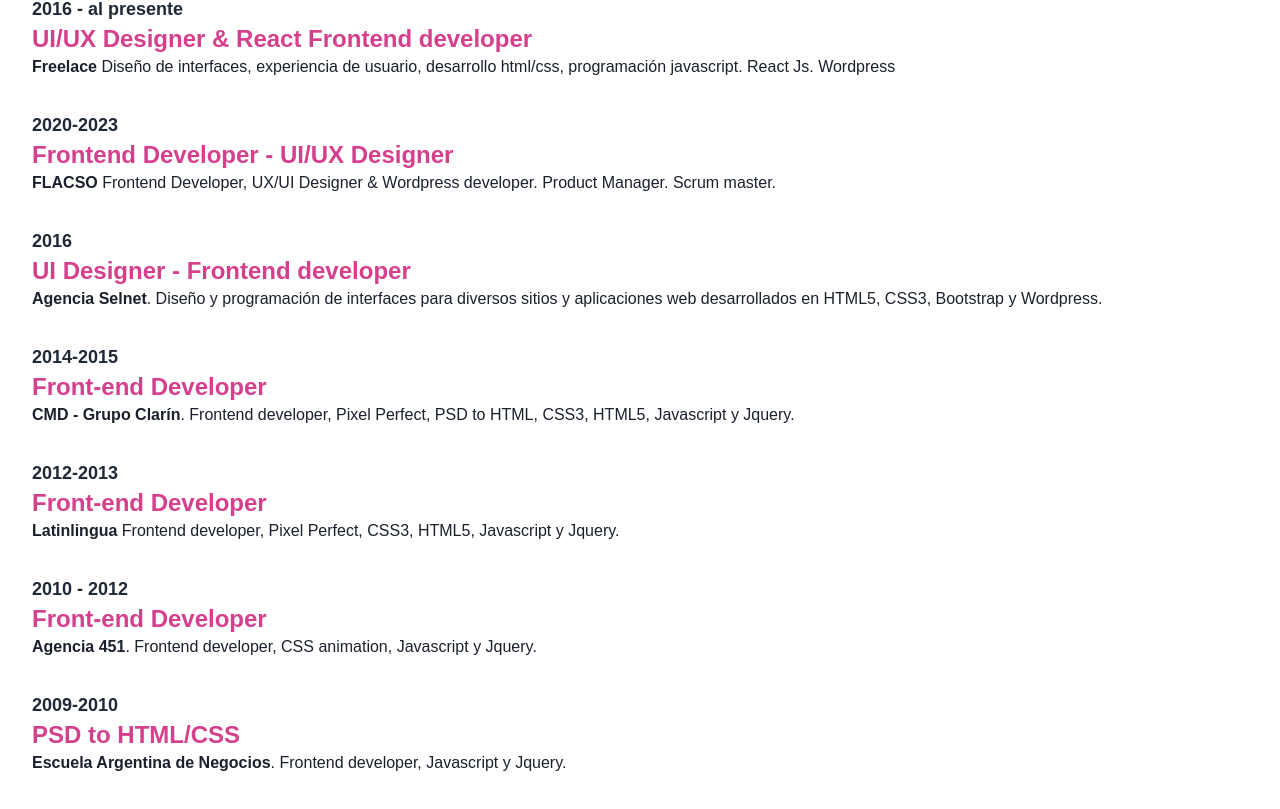
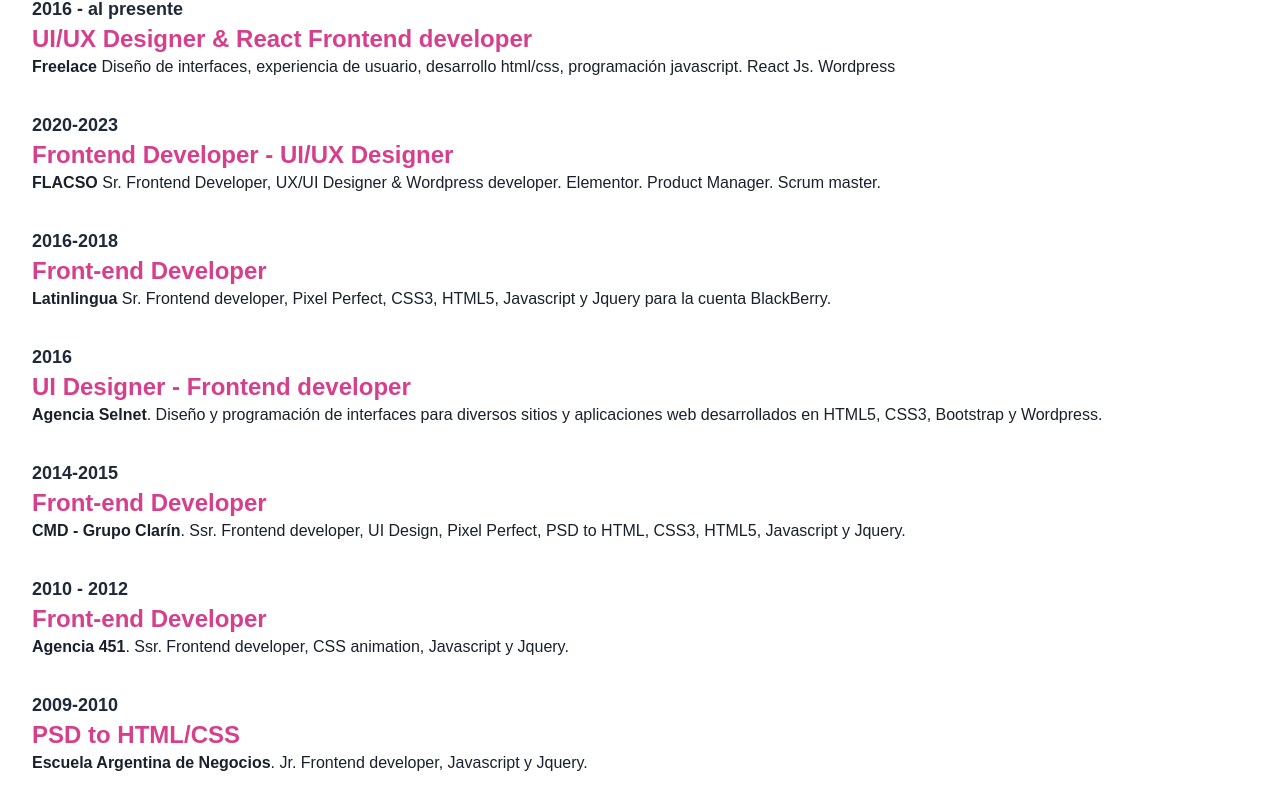
Before and after one commit to santiskap/cv, a Next.js app: page / in a window 1280 px wide. Shown: the part 1233-2042 px from the top of the page. Built offline with nearby package versions, Linux system fonts and the light colour scheme.

Commit message:
Cambios en experiencia

```diff
--- a/src/app/componentes/experiencia.jsx
+++ b/src/app/componentes/experiencia.jsx
@@ -18,12 +18,24 @@
                         </div>
                     </div>
                 </div>
+
                 <div className="flex flex-row">
                     <div>
                         <div className="pb-2">
                             <h3 className="font-semibold pt-6 text-gray-800 text-lg">2020-2023</h3>
                             <h3 className="font-semibold text-2xl rosa">Frontend Developer - UI/UX Designer</h3>
-                            <p> <strong>FLACSO</strong> Frontend Developer, UX/UI Designer & Wordpress developer. Product Manager. Scrum master.</p>
+                            <p> <strong>FLACSO</strong> Sr. Frontend Developer, UX/UI Designer & Wordpress developer. Elementor. Product Manager. Scrum master.</p>
+                        </div>
+                    </div>
+                </div>
+
+                <div className="flex flex-row">
+                    <div>
+                        <div className="pb-2">
+                            <h3 className="font-semibold pt-6 text-gray-800 text-lg">2016-2018</h3>
+                            <h3 className="font-semibold text-2xl rosa">Front-end Developer</h3>
+                            <p> <strong>Latinlingua</strong> Sr. Frontend developer, Pixel Perfect, CSS3, HTML5, Javascript y Jquery para la cuenta BlackBerry.
+                            </p>
                         </div>
                     </div>
                 </div>
@@ -44,18 +56,7 @@
                         <div className="pb-2">
                             <h3 className="font-semibold pt-6 text-gray-800 text-lg">2014-2015</h3>
                             <h3 className="font-semibold text-2xl rosa">Front-end Developer</h3>
-                            <p> <strong>CMD - Grupo Clarín</strong>. Frontend developer, Pixel Perfect, PSD to HTML, CSS3, HTML5, Javascript y Jquery.</p>
-                        </div>
-                    </div>
-                </div>
-
-                <div className="flex flex-row">
-                    <div>
-                        <div className="pb-2">
-                            <h3 className="font-semibold pt-6 text-gray-800 text-lg">2012-2013</h3>
-                            <h3 className="font-semibold text-2xl rosa">Front-end Developer</h3>
-                            <p> <strong>Latinlingua</strong> Frontend developer, Pixel Perfect, CSS3, HTML5, Javascript y Jquery.
-                            </p>
+                            <p> <strong>CMD - Grupo Clarín</strong>. Ssr. Frontend developer, UI Design, Pixel Perfect, PSD to HTML, CSS3, HTML5, Javascript y Jquery.</p>
                         </div>
                     </div>
                 </div>
@@ -65,7 +66,7 @@
                         <div className="pb-2">
                             <h3 className="font-semibold pt-6 text-gray-800 text-lg">2010 - 2012</h3>
                             <h3 className="font-semibold text-2xl rosa">Front-end Developer</h3>
-                            <p> <strong>Agencia 451</strong>. Frontend developer, CSS animation, Javascript y Jquery.</p>
+                            <p> <strong>Agencia 451</strong>. Ssr. Frontend developer, CSS animation, Javascript y Jquery.</p>
                         </div>
                     </div>
                 </div>
@@ -75,7 +76,7 @@
                         <div className="pb-2">
                             <h3 className="font-semibold pt-6 text-gray-800 text-lg">2009-2010</h3>
                             <h3 className="font-semibold text-2xl rosa">PSD to HTML/CSS</h3>
-                            <p> <strong>Escuela Argentina de Negocios</strong>. Frontend developer, Javascript y Jquery.
+                            <p> <strong>Escuela Argentina de Negocios</strong>. Jr. Frontend developer, Javascript y Jquery.
                             </p>
                         </div>
                     </div>
```
